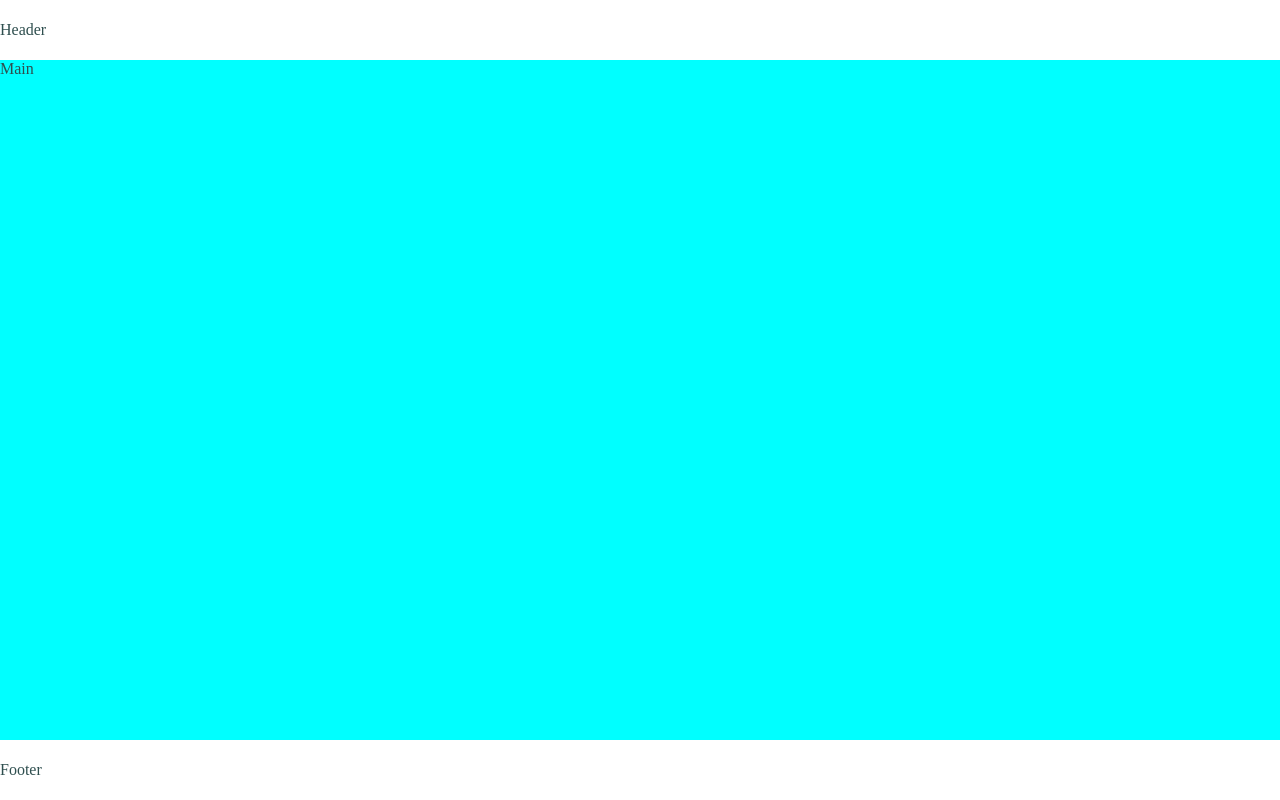
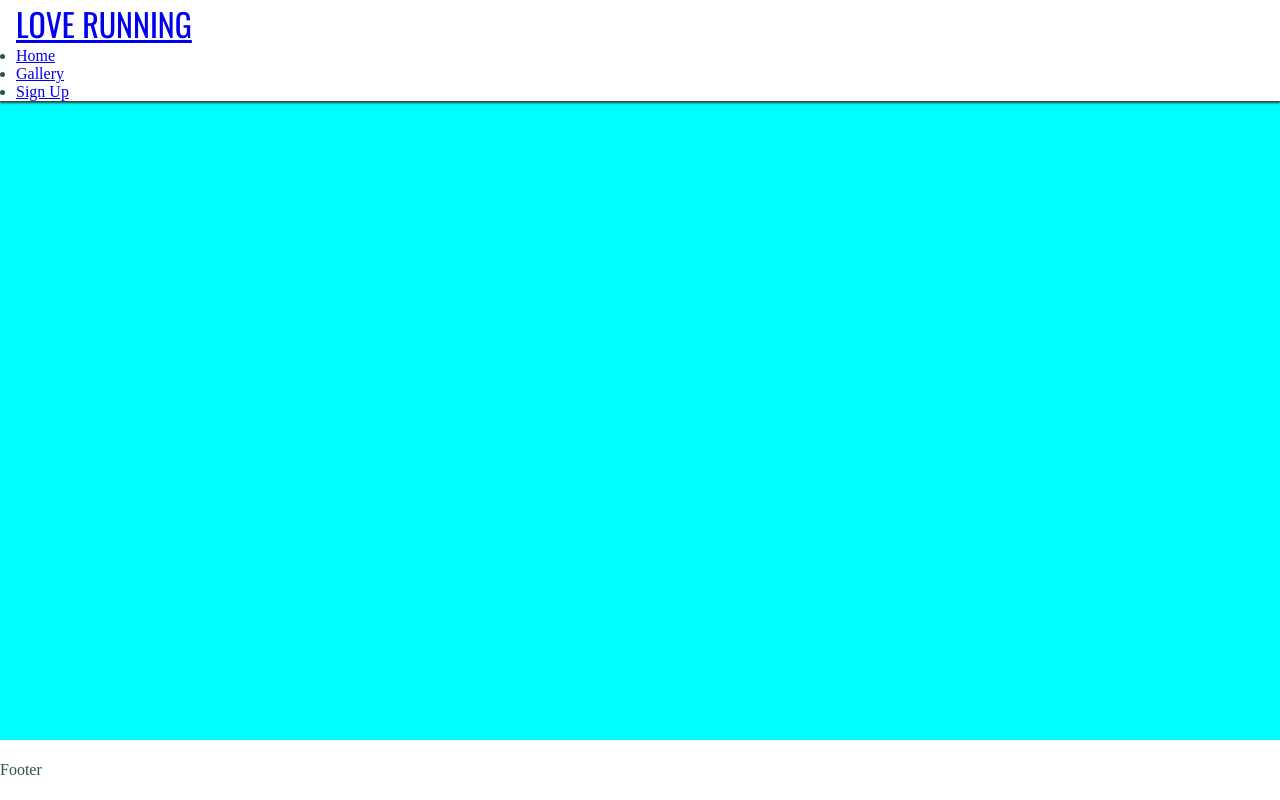
Before and after one commit to paulunder/love-running, a plain HTML site: page index.html in a window 1280 px wide. Drawn offline with nearby package versions, Linux system fonts and the light colour scheme.

Commit message:
added header links and styling

```diff
--- a/assets/css/style.css
+++ b/assets/css/style.css
@@ -1,3 +1,6 @@
+/* Google fonts import */
+@import url('https://fonts.googleapis.com/css2?family=Lato:wght@300&family=Oswald:wght@200;300;400;500;600;700&display=swap');
+
 * {
     margin: 0;
     padding: 0;
@@ -11,15 +14,21 @@
     color: darkslategray;
 }
 
+h1 {
+    font-family: 'Oswald', sans-serif;
+    font-size: 2rem;
+    font-weight: 400;
+    text-transform: uppercase;
+
+}
 
 header {
     background-color: #fff;
-    height: 60px;
-    line-height: 60px;
+    padding: 0 1rem;
     position: fixed;
-    top: 0;
+    z-index: 999;
     width: 100%;
-    z-index: 999;
+    box-shadow: 0 2px 2px #3a3a3a;
 }
 
 header .logo {
@@ -28,7 +37,6 @@
 }
 
 main {
-    margin-top: 60px;
     background-color: aqua;
     flex: 1 0 auto;
 }
--- a/index.html
+++ b/index.html
@@ -12,11 +12,22 @@
     <link rel="icon" type="image/png" sizes="32x32" href="assets/favicon-zip/favicon-32x32.png">
     <link rel="icon" type="image/png" sizes="16x16" href="assets/favicon-zip/favicon-16x16.png">
     <link rel="stylesheet" href="assets/css/style.css">
+
+
 </head>
 
 <body>
     <header>
-        Header
+        <a href="index.html">
+            <h1 id="logo">Love Running</h1>
+        </a>
+        <nav>
+            <ul>
+                <li><a href="index.html">Home</a></li>
+                <li><a href="gallery.html">Gallery</a></li>
+                <li><a href="sign-up.html">Sign Up</a></li>
+            </ul>
+        </nav>
     </header>
 
     <main>
```
